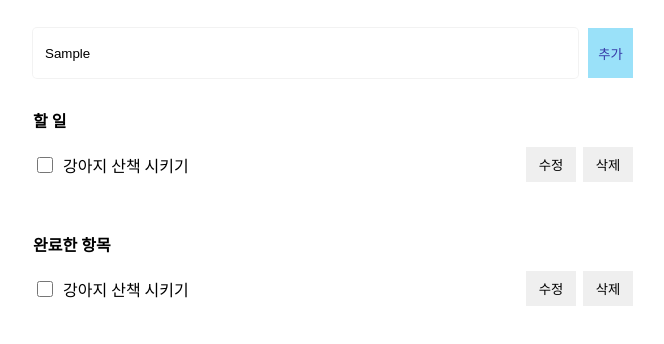
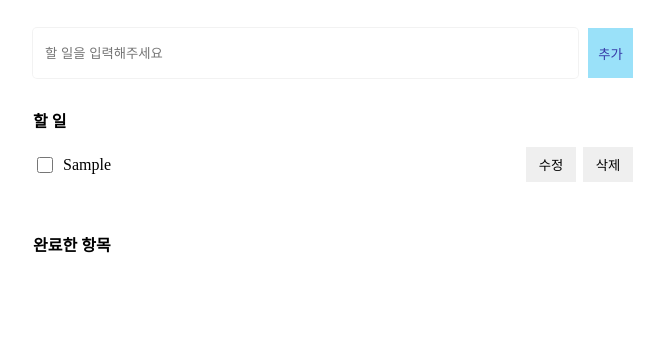
Before and after one commit to gayeongX0916/react-ts-todo-list, a React (Vite) app: page / in a window 1280 px wide. Both pictures are taken after typing "Sample" into the empty fields and a click on the button "추가". Shown: the top 344 px of the page, without its empty margins (307-971 px from the left). Built offline with nearby package versions, Linux system fonts and the light colour scheme.

Commit message:
[feature] 기능 추가

```diff
--- a/src/App.css
+++ b/src/App.css
@@ -62,6 +62,22 @@
   height: 16px;
 }
 
+.todo-input-new {
+  outline: none;
+  border: none;
+  padding: 0;
+}
+
+.todo-input-new,
+.todo-input-text {
+  font-size: 16px;
+}
+
+.text-done {
+  text-decoration: line-through;
+  color: gray;
+}
+
 .todo-item-button-wrapper {
   display: flex;
   column-gap: 7px;
--- a/src/App.tsx
+++ b/src/App.tsx
@@ -1,12 +1,48 @@
+import { useEffect, useState } from "react";
 import "./App.css";
 import TodoInput from "./components/TodoInput";
 import TodoList from "./components/TodoList";
+import type { TodosProps } from "./types/TodosProps";
 
 function App() {
+  const [todos, setTodos] = useState<TodosProps[]>([]);
+
+  const handleAddTodo = (value: string) => {
+    const newAdd = {
+      done: false,
+      text: value,
+      id: Date.now(),
+    };
+    setTodos((prev) => [...prev, newAdd]);
+  };
+
+  const handleEditTodo = (id: number, value: string) => {
+    setTodos((prev) =>
+      prev.map((todo) => (todo.id === id ? { ...todo, text: value } : todo))
+    );
+  };
+
+  const handleDeleteTodo = (id: number) => {
+    setTodos((prev) => prev.filter((todo) => todo.id !== id));
+  };
+
+  const handleToggle = (id: number) => {
+    setTodos((prev) =>
+      prev.map((todo) =>
+        todo.id === id ? { ...todo, done: !todo.done } : todo
+      )
+    );
+  };
+
   return (
     <div className="todo-list">
-      <TodoInput />
-      <TodoList />
+      <TodoInput onAdd={handleAddTodo} />
+      <TodoList
+        todos={todos}
+        onEdit={handleEditTodo}
+        onDelete={handleDeleteTodo}
+        onToggle={handleToggle}
+      />
     </div>
   );
 }
--- a/src/components/TodoInput.tsx
+++ b/src/components/TodoInput.tsx
@@ -1,8 +1,32 @@
-const TodoInput = () => {
+import { useState, type KeyboardEvent } from "react";
+
+type TodoInputProps = {
+  onAdd: (value: string) => void;
+};
+
+const TodoInput = ({ onAdd }: TodoInputProps) => {
+  const [value, setValue] = useState("");
+
+  const hanleKeyDown = (e: KeyboardEvent<HTMLInputElement>) => {
+    if (e.key === "Enter") {
+      handleAddTodo();
+    }
+  };
+
+  const handleAddTodo = () => {
+    onAdd(value);
+    setValue("");
+  };
+
   return (
     <div className="todo-input">
-      <input placeholder="할 일을 입력해주세요" />
-      <button>추가</button>
+      <input
+        placeholder="할 일을 입력해주세요"
+        value={value}
+        onChange={(e) => setValue(e.target.value)}
+        onKeyDown={hanleKeyDown}
+      />
+      <button onClick={handleAddTodo}>추가</button>
     </div>
   );
 };
--- a/src/components/TodoItem.tsx
+++ b/src/components/TodoItem.tsx
@@ -1,13 +1,67 @@
-const TodoItem = () => {
+import { useState, type KeyboardEvent } from "react";
+import type { TodosProps } from "../types/TodosProps";
+
+type TodoItemProps = TodosProps & {
+  onEdit: (id: number, value: string) => void;
+  onDelete: (id: number) => void;
+  onToggle: (id: number) => void;
+};
+
+const TodoItem = ({
+  id,
+  done,
+  text,
+  onDelete,
+  onEdit,
+  onToggle,
+}: TodoItemProps) => {
+  const [newValue, setNewValue] = useState(text);
+  const [isEditing, setIsEditing] = useState(false);
+
+  const handleEditTodo = () => {
+    setIsEditing(true);
+  };
+
+  const handleEditComplete = () => {
+    onEdit(id, newValue);
+    setIsEditing(false);
+  };
+
+  const handleKeyDown = (e: KeyboardEvent<HTMLInputElement>) => {
+    if (e.key === "Enter") {
+      onEdit(id, newValue);
+    }
+  };
+
   return (
     <div className="todo-item">
       <div className="todo-item-left-wrapper">
-        <input type="checkbox" className="todo-input-checkbox" />
-        <span>강아지 산책 시키기</span>
+        <input
+          type="checkbox"
+          className="todo-input-checkbox"
+          checked={done}
+          onChange={() => onToggle(id)}
+        />
+        {isEditing ? (
+          <input
+            value={newValue}
+            onChange={(e) => setNewValue(e.target.value)}
+            className="todo-input-new"
+            onKeyDown={handleKeyDown}
+          />
+        ) : (
+          <span className={`todo-input-text ${done ? "text-done" : ""}`}>
+            {text}
+          </span>
+        )}
       </div>
       <div className="todo-item-button-wrapper">
-        <button>수정</button>
-        <button>삭제</button>
+        {isEditing ? (
+          <button onClick={handleEditComplete}>완료</button>
+        ) : (
+          <button onClick={handleEditTodo}>수정</button>
+        )}
+        <button onClick={() => onDelete(id)}>삭제</button>
       </div>
     </div>
   );
--- a/src/components/TodoList.tsx
+++ b/src/components/TodoList.tsx
@@ -1,12 +1,40 @@
+import type { TodosProps } from "../types/TodosProps";
 import TodoItem from "./TodoItem";
 
-const TodoList = () => {
+type TodoListProps = {
+  todos: TodosProps[];
+  onEdit: (id: number, value: string) => void;
+  onDelete: (id: number) => void;
+  onToggle: (id: number) => void;
+};
+
+const TodoList = ({ todos, onEdit, onDelete, onToggle }: TodoListProps) => {
   return (
     <div className="todo-item-list">
       <h4 className="todo-item-list-title-do">할 일</h4>
-      <TodoItem />
+      {todos
+        .filter((todo) => !todo.done)
+        .map((todo) => (
+          <TodoItem
+            key={todo.id}
+            {...todo}
+            onEdit={onEdit}
+            onDelete={onDelete}
+            onToggle={onToggle}
+          />
+        ))}
       <h4 className="todo-item-list-title-done">완료한 항목</h4>
-      <TodoItem />
+      {todos
+        .filter((todo) => todo.done)
+        .map((todo) => (
+          <TodoItem
+            key={todo.id}
+            {...todo}
+            onEdit={onEdit}
+            onDelete={onDelete}
+            onToggle={onToggle}
+          />
+        ))}
     </div>
   );
 };
--- /dev/null
+++ b/src/types/TodosProps.ts
@@ -0,0 +1,5 @@
+export type TodosProps = {
+  done: boolean;
+  text: string;
+  id: number;
+};
```
